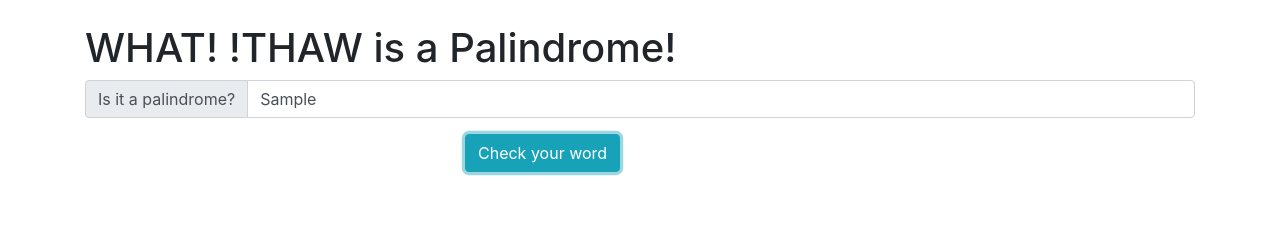
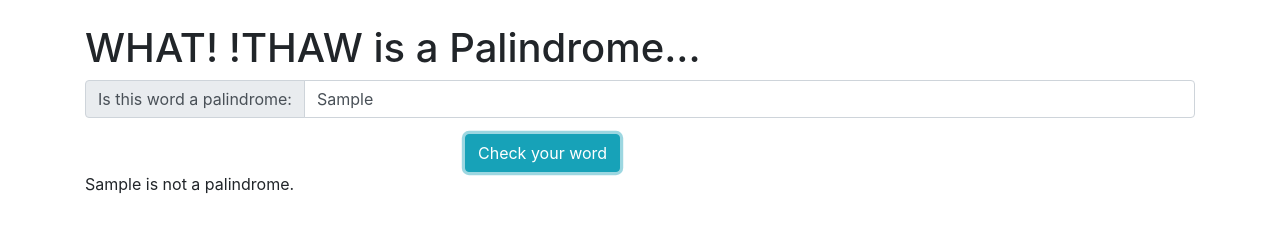
Before and after one commit to rerun1/palindrome, a plain HTML site: page index.html in a window 1280 px wide. Both pictures are taken after typing "Sample" into the empty fields and a click on the button "Check your word". Drawn offline with Linux system fonts and the light colour scheme.

Commit message:
scripted three versions and used dryest to check if a word is a palindrome and display answer plus word to user

```diff
--- a/index.html
+++ b/index.html
@@ -14,16 +14,16 @@
       <form id="wordInput">
         <div class="row">
           <div class="col-12">
-            <h1 class="mt-4 mb-2">WHAT! !THAW is a Palindrome!</h1>
+            <h1 class="mt-4 mb-2">WHAT! !THAW is a Palindrome...</h1>
           </div>
         </div>
         <div class="row">
           <div class="col">
             <div class="input-group mb-3">
               <div class="input-group-prepend">
-                <span class="input-group-text">Is it a palindrome?</span>
+                <span class="input-group-text">Is this word a palindrome:</span>
               </div>
-              <input id="userWord" type="text" class="form-control" placeholder="enter a word to check">
+              <input id="userWord" name="userWordName" type="text" class="form-control" placeholder="enter a word to check" required>
             </div>
           </div>
         </div>
@@ -33,6 +33,11 @@
           </div>
         </div>
       </form>
+      <div class="row">
+        <div id=" palindromeDisplay" class="col-12">
+          <p id="palindromeSentence"></p>
+        </div>
+      </div>
     </div>
   </body>
 </html>
--- a/js/scripts.js
+++ b/js/scripts.js
@@ -1,31 +1,47 @@
+var userWord = "";
+var word = "";
+var reverseUserWord = "";
+
+var wordPrep = function(userWord){
+  word = userWord.trim().toLowerCase();
+  reverseUserWord = word.split("").reverse().join("");
+};
+
 
 
 $(document).ready(function(){
+
   $("form#wordInput").submit(function(event){
     event.preventDefault();
 
-    var userWord = $("input#userWord").val();
+    $("p#palindromeSentence").empty();
 
-    userWord.trim();
+    userWord = $("input#userWord").val();
 
-    console.log(userWord);
+    wordPrep(userWord);
 
-//     function reverse(str){
-//   let reversed = "";
-//   for (var i = str.length - 1; i >= 0; i--){
-//     reversed += str[i];
-//   }
-//   return reversed;
-// }
-
-
-    for (var i = userWord.length - 1; i >= 0; i --) {
-      var reverse = "";
-      reverse += userWord[i];
-      return reverse;
+    if (reverseUserWord === word) {
+      return $("p#palindromeSentence").text(userWord + " is a palindrome!");
+    } else {
+      return $("p#palindromeSentence").text(userWord + " is not a palindrome.");
     }
 
-    console.log(reverse);
+  });
 
-  });
 });
+
+// for (var i = word.length - 1; i >= 0; i --) {
+//   reverseUserWord += word[i];
+// }
+//
+// var recursionReverse = function(string) {
+//   if (string === "") { // terminal case
+//     return string;
+//   } else { // block to execute
+//     reverseUserWord = recursionReverse(string.substr(1)) + string[0];
+//     return reverseUserWord;
+//   }
+// };
+// recursionReverse(word);
+
+// reverseUserWord = word.split("").reverse().join("");
```
Also changed, not shown: img/screenShot8-21-19.png (added), 1 other file.
